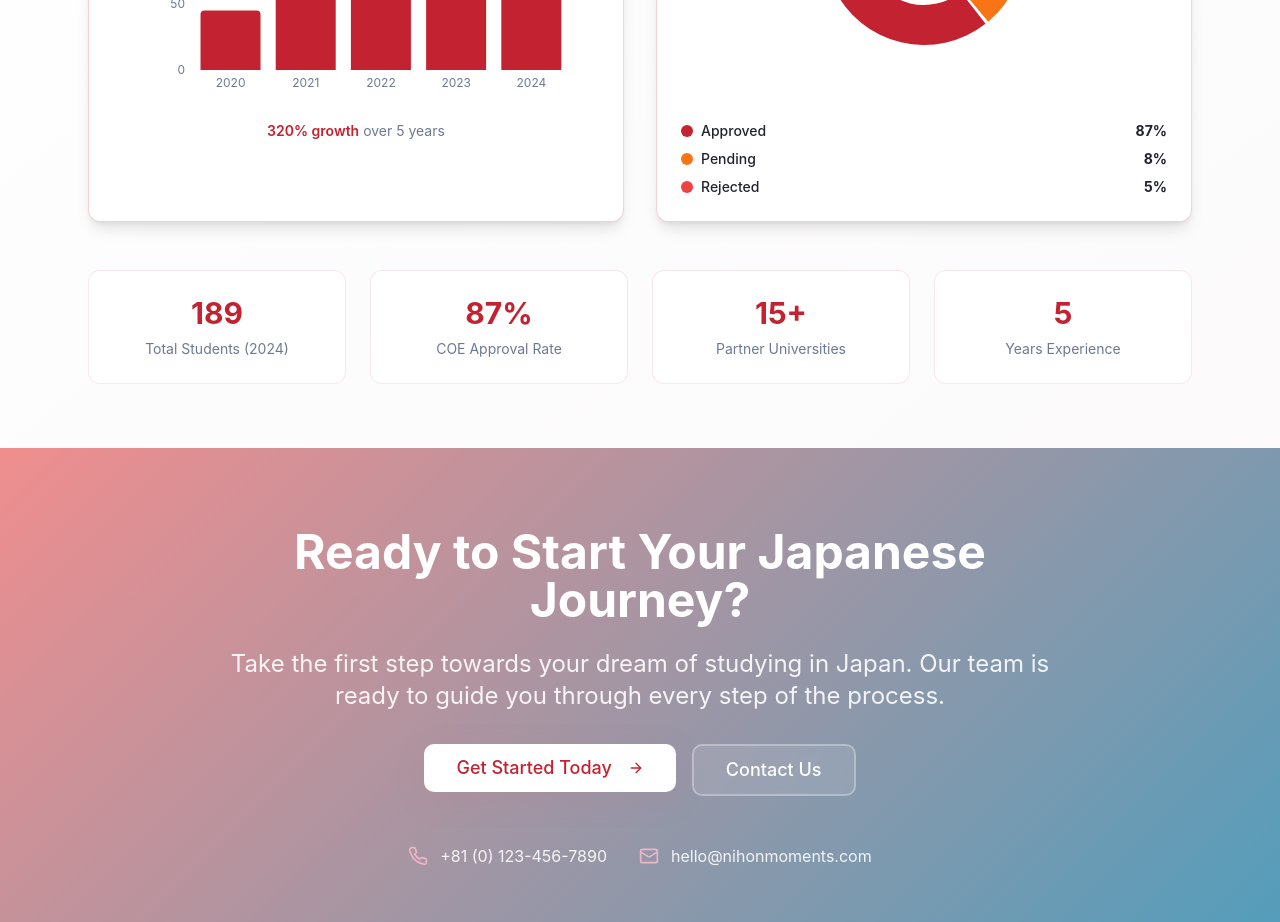
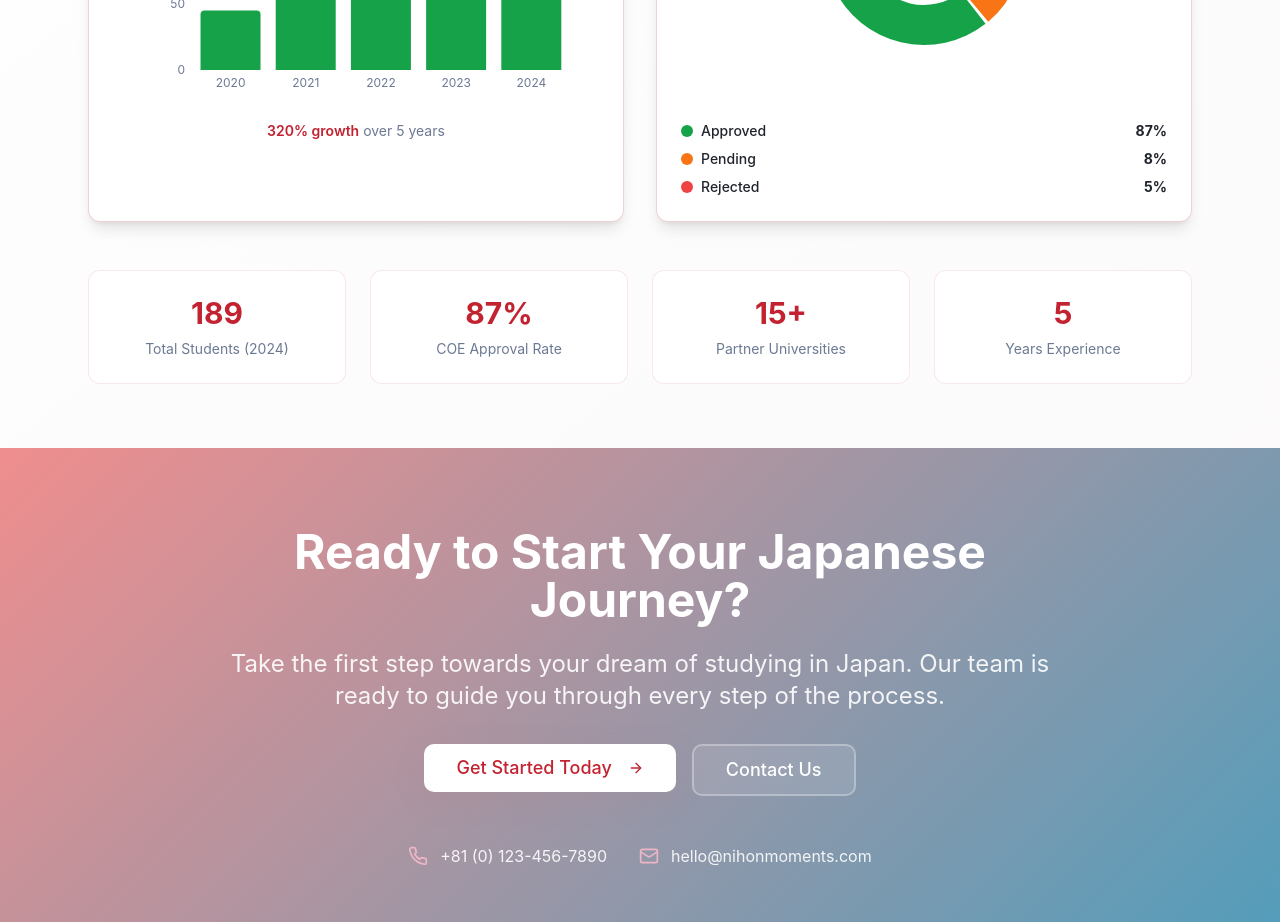
Before and after one commit to YeHtutAung/nihon-moments-guide, a React (Vite) app: page / in a window 1280 px wide. Shown: the part 4740-5662 px from the top of the page. Built offline with nearby package versions, Linux system fonts and the light colour scheme.

Commit message:
Change black to green
Update color scheme to use green instead of black.

```diff
--- a/src/index.css
+++ b/src/index.css
@@ -46,6 +46,8 @@ All colors MUST be HSL.
     --deep-red: 355 70% 45%;
     --soft-pink: 345 40% 92%;
     --mountain-gray: 220 15% 25%;
+    --success-green: 142 76% 36%;
+    --forest-green: 140 50% 30%;
 
     /* Gradients */
     --gradient-cherry: linear-gradient(135deg, hsl(345 60% 88%), hsl(355 50% 85%));
@@ -61,10 +63,10 @@ All colors MUST be HSL.
     --transition-bounce: all 0.4s cubic-bezier(0.68, -0.55, 0.265, 1.55);
 
     /* Chart colors */
-    --chart-1: 355 70% 45%; /* Primary */
+    --chart-1: 142 76% 36%; /* Success Green */
     --chart-2: 25 95% 53%; /* Orange */
     --chart-3: 0 84% 60%; /* Red */
-    --chart-4: 142 76% 36%; /* Green */
+    --chart-4: 355 70% 45%; /* Primary */
     --chart-5: 263 70% 50%; /* Purple */
 
     --sidebar-background: 0 0% 98%;
--- a/tailwind.config.ts
+++ b/tailwind.config.ts
@@ -56,6 +56,8 @@ export default {
 				'deep-red': 'hsl(var(--deep-red))',
 				'soft-pink': 'hsl(var(--soft-pink))',
 				'mountain-gray': 'hsl(var(--mountain-gray))',
+				'success-green': 'hsl(var(--success-green))',
+				'forest-green': 'hsl(var(--forest-green))',
 				sidebar: {
 					DEFAULT: 'hsl(var(--sidebar-background))',
 					foreground: 'hsl(var(--sidebar-foreground))',
```
